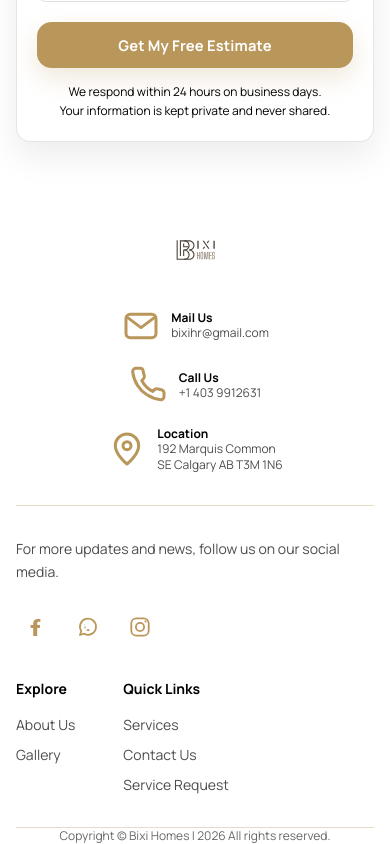
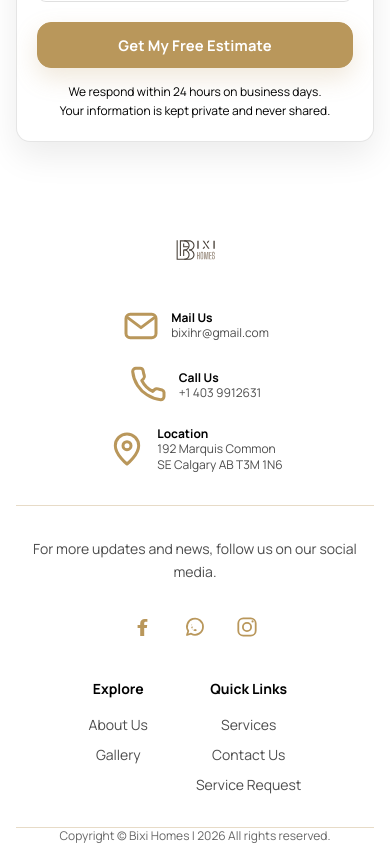
Before and after one commit to Agcaoili4/Bixihomes, a React (Vite) app: page / in a window 390 px wide. Shown: the part 6810-7654 px from the top of the page. Built offline with nearby package versions, Linux system fonts and the light colour scheme; no server answers.

Commit message:
Update Footer.jsx

```diff
--- a/src/components/Footer.jsx
+++ b/src/components/Footer.jsx
@@ -80,13 +80,13 @@ export default function Footer() {
         </div>
 
         {/* Bottom section: About, Explore, Quick Links */}
-        <div className="ui-py-lg flex flex-col md:flex-row ui-gap-xl items-start border-b border-black/15" data-reveal>
+        <div className="ui-py-lg flex flex-col md:flex-row ui-gap-xl items-center md:items-start border-b border-black/15" data-reveal>
           {/* About text + social */}
-          <div className="max-w-full md:max-w-[380px] shrink-0">
-            <p className="footer-about-text font-body text-sm md:text-base text-black/70 leading-relaxed ui-mb-md md:ui-mb-lg">
+          <div className="max-w-full md:max-w-[380px] shrink-0 w-full md:w-auto">
+            <p className="footer-about-text font-body text-sm md:text-base text-black/70 leading-relaxed ui-mb-md md:ui-mb-lg text-center md:text-left">
               For more updates and news, follow us on our social media.
             </p>
-            <div className="footer-social-row flex ui-gap-3">
+            <div className="footer-social-row flex ui-gap-3 justify-center md:justify-start">
               {socialIcons.map((icon) => (
                 <a
                   key={icon.label}
@@ -106,7 +106,7 @@ export default function Footer() {
           <div className="hidden md:block w-px self-stretch bg-black/20" />
 
           {/* Links columns */}
-          <div className="footer-links-wrap flex ui-gap-12 md:ui-gap-14 lg:ui-gap-20">
+          <div className="footer-links-wrap flex ui-gap-12 md:ui-gap-14 lg:ui-gap-20 justify-center md:justify-start w-full md:w-auto text-center md:text-left">
             <div>
               <h4 className="font-heading font-bold text-sm md:text-base text-black ui-mb-sm">
                 Explore
```
